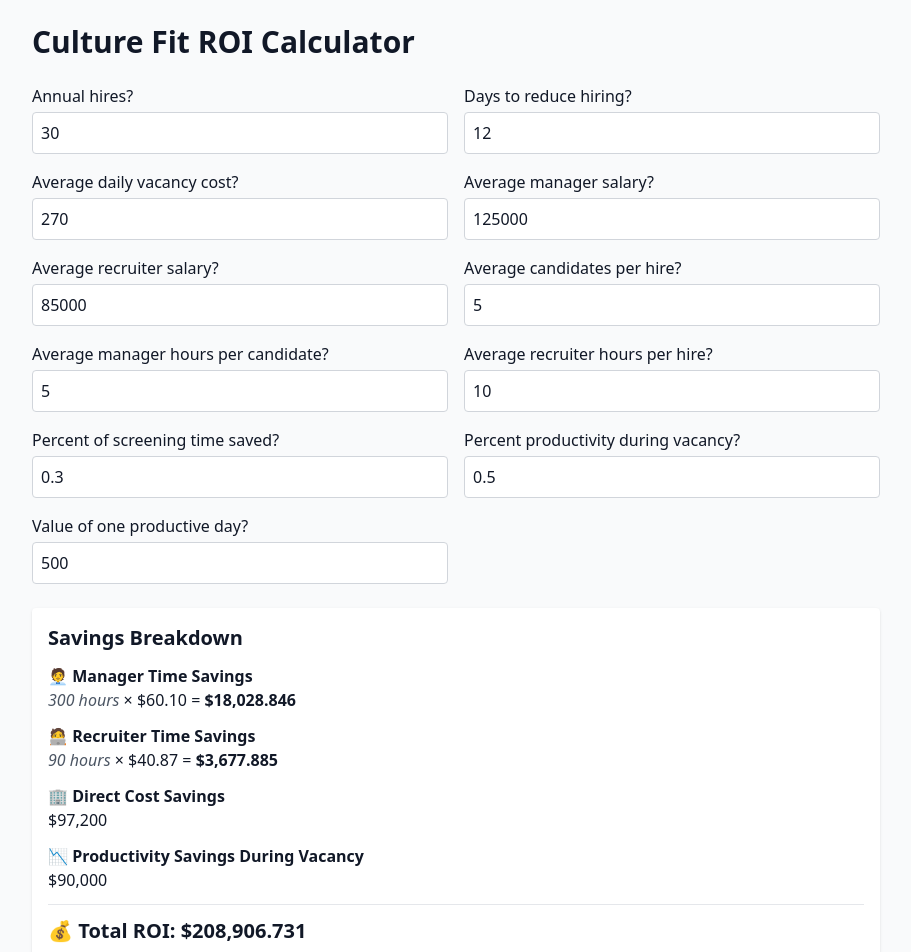
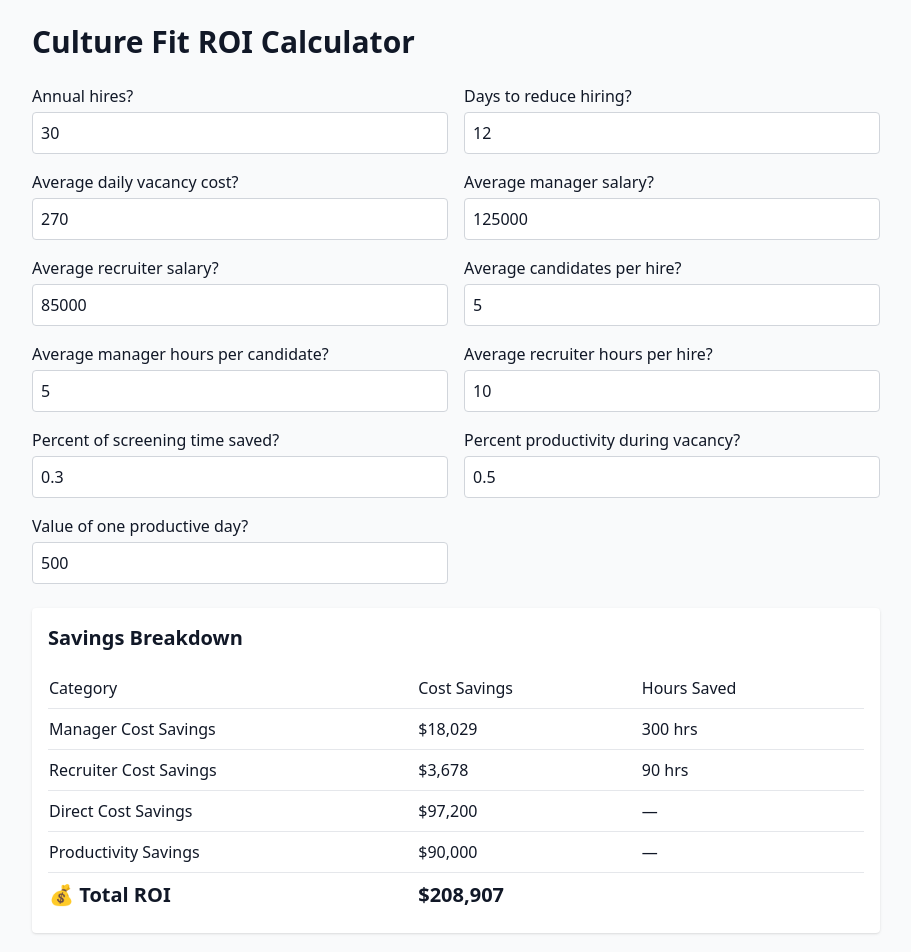
Before and after one commit to ericadenise/culture-fit-roi-calculator, a React (Vite) app: page / in a window 1280 px wide. Shown: the top 952 px of the page, without its empty margins (184-1095 px from the left). Built offline with nearby package versions, Linux system fonts and the light colour scheme.

Commit message:
Update App.jsx

```diff
--- a/src/App.jsx
+++ b/src/App.jsx
@@ -46,6 +46,9 @@ export default function App() {
     productiveDayValue: "Value of one productive day?",
   };
 
+  const formatCurrency = (value) =>
+    `$${value.toLocaleString(undefined, { minimumFractionDigits: 0, maximumFractionDigits: 0 })}`;
+
   return (
     <div className="max-w-4xl mx-auto p-6 space-y-6">
       <h1 className="text-3xl font-bold mb-4">Culture Fit ROI Calculator</h1>
@@ -68,41 +71,48 @@ export default function App() {
         ))}
       </div>
 
-      {/* Output Section */}
-      <div className="bg-white shadow p-4 rounded space-y-3">
-        <h2 className="text-xl font-semibold mb-2">Savings Breakdown</h2>
+      {/* Output Table */}
+      <div className="bg-white shadow p-4 rounded space-y-3 mt-6">
+        <h2 className="text-xl font-semibold mb-4">Savings Breakdown</h2>
 
-        <div>
-          <p className="font-medium">🧑‍💼 <strong>Manager Time Savings</strong></p>
-          <p>
-            <span className="italic text-gray-600">{managerHoursSaved.toLocaleString()} hours</span> × ${managerRate.toFixed(2)} =
-            <strong> ${managerSavings.toLocaleString()}</strong>
-          </p>
+        <div className="overflow-x-auto">
+          <table className="w-full text-left border-collapse">
+            <thead>
+              <tr className="border-b">
+                <th className="py-2 pr-4 font-medium">Category</th>
+                <th className="py-2 pr-4 font-medium">Cost Savings</th>
+                <th className="py-2 pr-4 font-medium">Hours Saved</th>
+              </tr>
+            </thead>
+            <tbody>
+              <tr className="border-b">
+                <td className="py-2 pr-4">Manager Cost Savings</td>
+                <td className="py-2 pr-4">{formatCurrency(managerSavings)}</td>
+                <td className="py-2 pr-4">{managerHoursSaved.toLocaleString()} hrs</td>
+              </tr>
+              <tr className="border-b">
+                <td className="py-2 pr-4">Recruiter Cost Savings</td>
+                <td className="py-2 pr-4">{formatCurrency(recruiterSavings)}</td>
+                <td className="py-2 pr-4">{recruiterHoursSaved.toLocaleString()} hrs</td>
+              </tr>
+              <tr className="border-b">
+                <td className="py-2 pr-4">Direct Cost Savings</td>
+                <td className="py-2 pr-4">{formatCurrency(directCostSavings)}</td>
+                <td className="py-2 pr-4">—</td>
+              </tr>
+              <tr className="border-b">
+                <td className="py-2 pr-4">Productivity Savings</td>
+                <td className="py-2 pr-4">{formatCurrency(downtimeSavings)}</td>
+                <td className="py-2 pr-4">—</td>
+              </tr>
+              <tr>
+                <td className="py-2 pr-4 font-bold text-xl">💰 Total ROI</td>
+                <td className="py-2 pr-4 font-bold text-xl">{formatCurrency(totalSavings)}</td>
+                <td className="py-2 pr-4"></td>
+              </tr>
+            </tbody>
+          </table>
         </div>
-
-        <div>
-          <p className="font-medium">🧑‍💻 <strong>Recruiter Time Savings</strong></p>
-          <p>
-            <span className="italic text-gray-600">{recruiterHoursSaved.toLocaleString()} hours</span> × ${recruiterRate.toFixed(2)} =
-            <strong> ${recruiterSavings.toLocaleString()}</strong>
-          </p>
-        </div>
-
-        <div>
-          <p className="font-medium">🏢 <strong>Direct Cost Savings</strong></p>
-          <p>${directCostSavings.toLocaleString()}</p>
-        </div>
-
-        <div>
-          <p className="font-medium">📉 <strong>Productivity Savings During Vacancy</strong></p>
-          <p>${downtimeSavings.toLocaleString()}</p>
-        </div>
-
-        <hr />
-
-        <p className="text-xl font-bold mt-4">
-          💰 <strong>Total ROI:</strong> ${totalSavings.toLocaleString()}
-        </p>
       </div>
     </div>
   );
```
